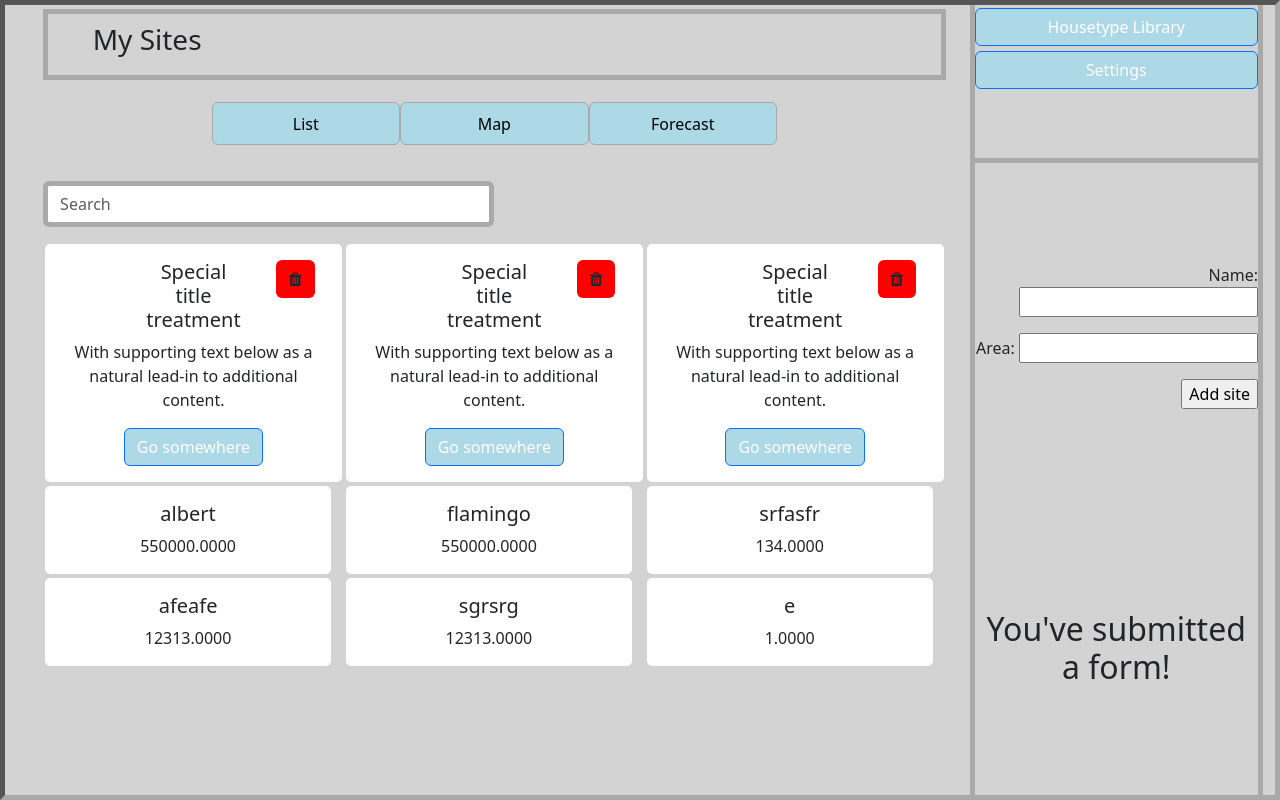
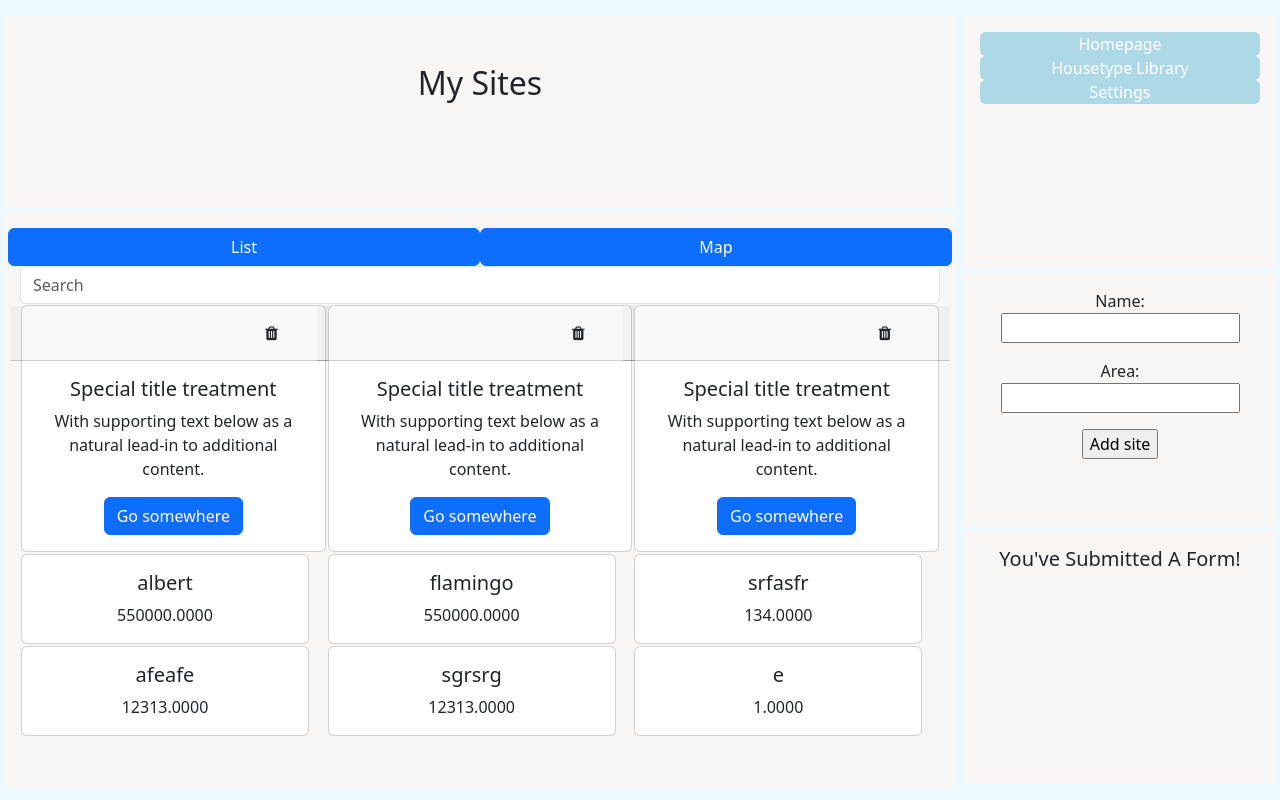
Before and after one commit to Saihan786/SiteBuilder, a Django app: template website/SB_project/SB_app/templates/SB_app/homepage.html in a window 1280 px wide. Run offline with Django 5.2, Linux system fonts and the light colour scheme; the template is opened without the code that fills it: values that come from a table or form of the project are taken from there, others are empty; data comes from the database, SQL or seed files in the repository; both versions use the stored data as it was after the commit; some libraries are stand-ins or nearby versions.

Commit message:
Refactor example page/styling to be homepage and main styling

```diff
--- a/website/SB_project/SB_app/static/SB_app/style.css
+++ b/website/SB_project/SB_app/static/SB_app/style.css
@@ -1,150 +1,61 @@
-html,
-body {
-  height: 100%;
-  margin: 0;
+body, html, .row {
+    height: 100%;
+    text-align: center;
 }
-.container-fluid {
-  background-color: lightgrey;
-  text-align: center;
-  height: 100%;
 
-  border-width: thick;
-  border-style: inset;
-  border-color: darkgrey;
+.whole-page {
+    background-color: rgb(235, 249, 254);
+    height: 100%;
+}
+.page-left-side {
+    height: 100%;
 
 }
-.separating_right_line {
-  border-right-width: thick;
-  border-right-style: solid;
-  border-right-color: darkgrey;
+.left-side-subsection {
+    background-color: rgb(248, 245, 245);
 }
-.separating_left_line {
-  border-left-width: thick;
-  border-left-style: solid;
-  border-left-color: darkgrey;
+.header-section {
+    background-color: rgb(248, 245, 245);
 }
-.separating_bottom_line {
-  border-bottom-width: thick;
-  border-bottom-style: solid;
-  border-bottom-color: darkgrey;
-}
-.separating_top_line {
-  border-top-width: thick;
-  border-top-style: solid;
-  border-top-color: darkgrey;
-}
-#wrapper {
-  height: 100%;
-}
-.wrapper_border {
-  border-width: thick;
-  border-style: solid;
-  border-color: darkgrey;
-}
-.row {
-  height: auto;
-}
-.vsize_5 {
-  height: 5%;
-}
-.vsize_10 {
-  height: 10%;
-}
-.vsize_70 {
-  height: 70%;
-}
-.vsize_50 {
-  height: 50%;
-}
-.vsize_20 {
-  height: 20%;
-}
-.vsize_80 {
-  height: 80%;
-}
-.vsize_90 {
-  height: 90%;
-}
-.vsize_100 {
-  height: 100%;
+.search-bar {
 }
 
-.padded_button {
-  padding-top: 1%;
-  padding-bottom: 1%;
+.page-right-side {
+    height: 100%;
 }
-.page_link {
-  width: 100%;
+.right-side-subsection {
+    background-color: rgb(248, 245, 245);
 }
-
-.url_column, #homepage_form_content{
-  display: grid;
-  place-items: center;
+.button-color {
+    background-color: lightblue;
+    color: white;
 }
-
-#homepage_form {
-  text-align: right;
-}
-#homepage_contents{
-  padding-left: 3%;
-}
-
-.url {
-    padding-top: 5%;
-    padding-bottom: 5%;
-}
-
-.solid_border {
-  border-width: thick;
-  border-style: solid;
-  border-color: darkgrey;
-  height: 100%;
-}
-
-.page_header {
-  font-family: system-ui;
-  /* display: grid;
-  place-items: center; */
-  padding-top: 1%;
-  padding-bottom: 1%;
-  text-align: left;
-  height: 100%;
-  /* padding-right: 80%; */
-  padding-left: 5%;
-}
-.search_form {
-  padding-top: 2%;
-  padding-bottom: 2%;
-  padding-right: 50%;
-
-}
-.search_box {
-  border-width: thick;
-  border-style: solid;
-  border-color: darkgrey;
-  text-align: left;
-}
-.toggle_views {
-  padding-left: 20%;
-  padding-right: 20%;
-  padding-top: 2%;
-  padding-bottom: 2%;
-  height: 100%;
+.toggle-view-button-section {
+    align-items: center;
 }
 .toggle-view-button {
-  background-color: white;
-  color: black;
-  border-width: thin;
-  border-style: solid;
-  border-color: darkgrey;
+    width: 33%;
+}
+.page-link {
+}
+.form {
+}
+.form-submission-text {
 }
 
 
 
 
-#di {
-  background-color: red;
+
+.child-50 {
+    height: 50%;
 }
-.btn {
-  background-color: lightblue;
+.child-75 {
+    height: 75%;
 }
+.child-33 {
+    height: 33%;
+}
+.child-25 {
+    height: 25%;
+}
--- a/website/SB_project/SB_app/templates/SB_app/homepage.html
+++ b/website/SB_project/SB_app/templates/SB_app/homepage.html
@@ -1,50 +1,21 @@
-<!DOCTYPE html>
-<html lang="en">
-  <head>
-    <title>SiteBuilder Homepage</title>
-    {% load bootstrap5 %}
+{% extends "blocks/base.html" %}
 {% load static %}
-    {% bootstrap_css %}
-    {% bootstrap_javascript %}
-    <link rel="stylesheet" href="{% static 'SB_app/style.css' %}">
-    <link rel="stylesheet" href="https://cdnjs.cloudflare.com/ajax/libs/font-awesome/4.7.0/css/font-awesome.min.css">
-  </head>
+{% block title %} <title>Homepage</title> {% endblock %}
+{% block page_header %} <h2>My Sites</h2> {% endblock %}
 
-
-
-
-
-
-
-
-
-  <body>
-    <div class="container-fluid">
-      <div class="row vsize_100">
-        <div class="col-9" id="homepage_contents">
-          <div class="vsize_10">
-            <div class="vsize_5"></div>
-            <div class="vsize_90">
-              <div class="solid_border">
-                <h3 class="page_header">My Sites</h3>
-              </div>
-            </div>
-            <div class="vsize_5"></div>
-          </div>
-
-          <div class="vsize_10">
-            <div class="row toggle_views">
+{% block left_side_content %}
+<div>
+  <div class="row">
     <button type="button" class="col btn btn-primary toggle-view-button">List</button>
     <button type="button" class="col btn btn-primary toggle-view-button">Map</button>
-              <button type="button" class="col btn btn-primary toggle-view-button">Forecast</button>
   </div>
 </div>
 
-          <div class="vsize_10">
-            <form class="search_form vsize_100">
+<form>
   <input class="search_box form-control mr-sm-2" type="text" placeholder="Search" aria-label="Search">
 </form>
-          </div>
+
+
 
 <div class="vsize_70">
   <div id="all_site_objects">
@@ -55,17 +26,18 @@
         {% for s in site_objects %}
           {% if 0 < forloop.counter and forloop.counter < 4 %}
             <td>
+
               <div class="card">
-                          <div class="card-body">
-                            <div class="row">
-                              <div class="col"></div>
-                              <div class="col"><h5 class="card-title">Special title treatment</h5></div>
-                              <div class="col"><div class="row">
+                <div class="row card-header">
                   <div class="col"></div>
                   <div class="col"></div>
-                                <div class="col"><button class="btn" id="di"><i class="fa fa-trash"></i></button></div>
-                              </div></div>
+                  <div class="col">
+                    <!-- <img src="{% static 'SB_app/monke.jpg' %}" class="card-img" alt="..."> -->
+                    <button class="btn" id="di"><i class="fa fa-trash"></i></button>
                   </div>
+                </div>
+                <div class="card-body">
+                  <h5 class="card-title">Special title treatment</h5>
                   <p class="card-text">With supporting text below as a natural lead-in to additional content.</p>
                   <a href="#" class="btn btn-primary">Go somewhere</a>
                 </div>
@@ -112,110 +84,4 @@
     {% endif %}
   </div>
 </div>
-        </div>
-
-
-
-        <div class="col-3">
-          <div class="vsize_20 separating_left_line separating_bottom_line separating_right_line">
-            <div class="padded_button">
-              <a class="page_link btn btn-primary togglebuttons" role="button" href="{% url 'htl' %}">Housetype Library</a>
-            </div>
-            <div class="padded_button">
-              <a class="page_link btn btn-primary togglebuttons" role="button" href="{% url 'settings' %}">Settings</a>
-            </div>
-          </div>
-
-
-
-
-
-
-
-
-
-
-
-
-
-
-
-
-
-
-
-
-
-
-
-
-
-
-
-
-
-
-
-
-
-
-          <div class="vsize_80 separating_left_line separating_right_line" id="homepage_form_content">
-            <div id="homepage_form">
-              {% if form %}
-                <form action="" method="post" enctype="multipart/form-data" >
-                  {% csrf_token %}
-                  {{ form.as_p }}
-                  <input type="submit" value="Add site">
-                </form>
-              {% endif %}
-            </div>
-            <div id="valid_form_text">
-              {% if valid_form %}
-                <h2>You've submitted a form!</h2>
-              {% elif name_violation %}
-                <h2>A site with that name already exists.</h2>
-              {% elif invalid_form %}
-                <h2>You've submitted the form wrong!</h2>
-              {% else %}
-                <h2>Nothing has been submitted.</h2>
-              {% endif %}
-            </div>
-          </div>
-
-
-
-
-
-
-
-
-
-
-
-
-
-
-
-
-
-
-
-
-
-
-
-
-
-
-
-
-
-
-
-
-
-
-        </div>
-    </div>
-  </body>
-</html>
+{% endblock %}
--- a/website/SB_project/SB_app/templates/SB_app/index.html
+++ b/website/SB_project/SB_app/templates/SB_app/index.html
@@ -1,3 +1 @@
 <a href="{% url 'homepage' %}">Homepage</a>
-<br>
-<a href="{% url 'example' %}">example</a>
--- a/website/SB_project/SB_app/templates/blocks/base.html
+++ b/website/SB_project/SB_app/templates/blocks/base.html
@@ -6,7 +6,7 @@
     {% load static %}
     {% bootstrap_css %}
     {% bootstrap_javascript %}
-    <link rel="stylesheet" href="{% static 'examplestylefolder/examplestyle.css' %}">
+    <link rel="stylesheet" href="{% static 'SB_app/style.css' %}">
     <link rel="stylesheet" href="https://cdnjs.cloudflare.com/ajax/libs/font-awesome/4.7.0/css/font-awesome.min.css">
   </head>
 
--- a/website/SB_project/SB_app/urls.py
+++ b/website/SB_project/SB_app/urls.py
@@ -3,7 +3,6 @@
 
 urlpatterns = [
     path("", views.index, name="index"),
-    path("example", views.bad_example, name="example"),
     path("homepage", views.homepage, name="homepage"),
     path("settings", views.settings, name="settings"),
     path("housetype_library", views.htl, name="htl"),
```
Also changed, not shown: website/SB_project/SB_app/static/examplestylefolder/examplestyle.css (deleted, +0 -61 lines), website/SB_project/SB_app/templates/SB_app/example.html (deleted, +0 -87 lines), website/SB_project/SB_app/views.py (+4 -9 lines), website/SB_project/db.sqlite3. Lines whose indentation alone changed are shown as unchanged.
